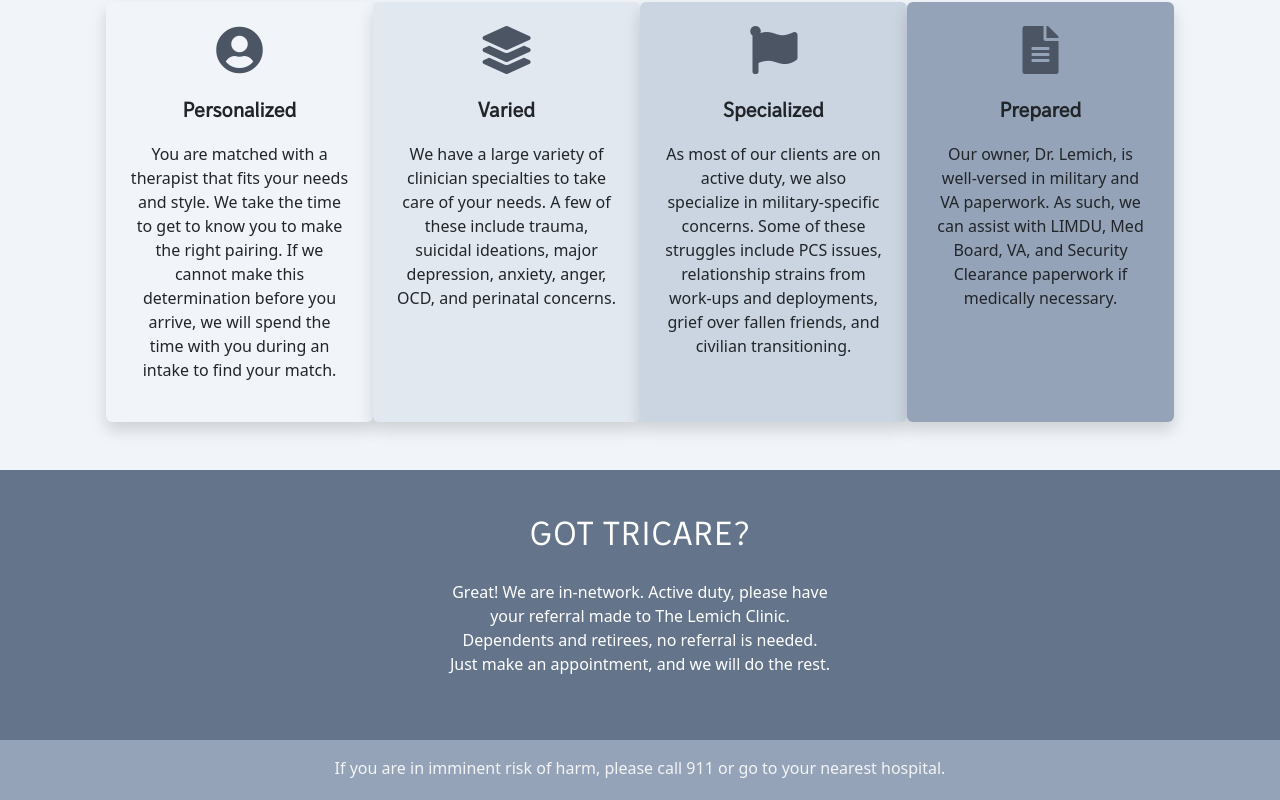
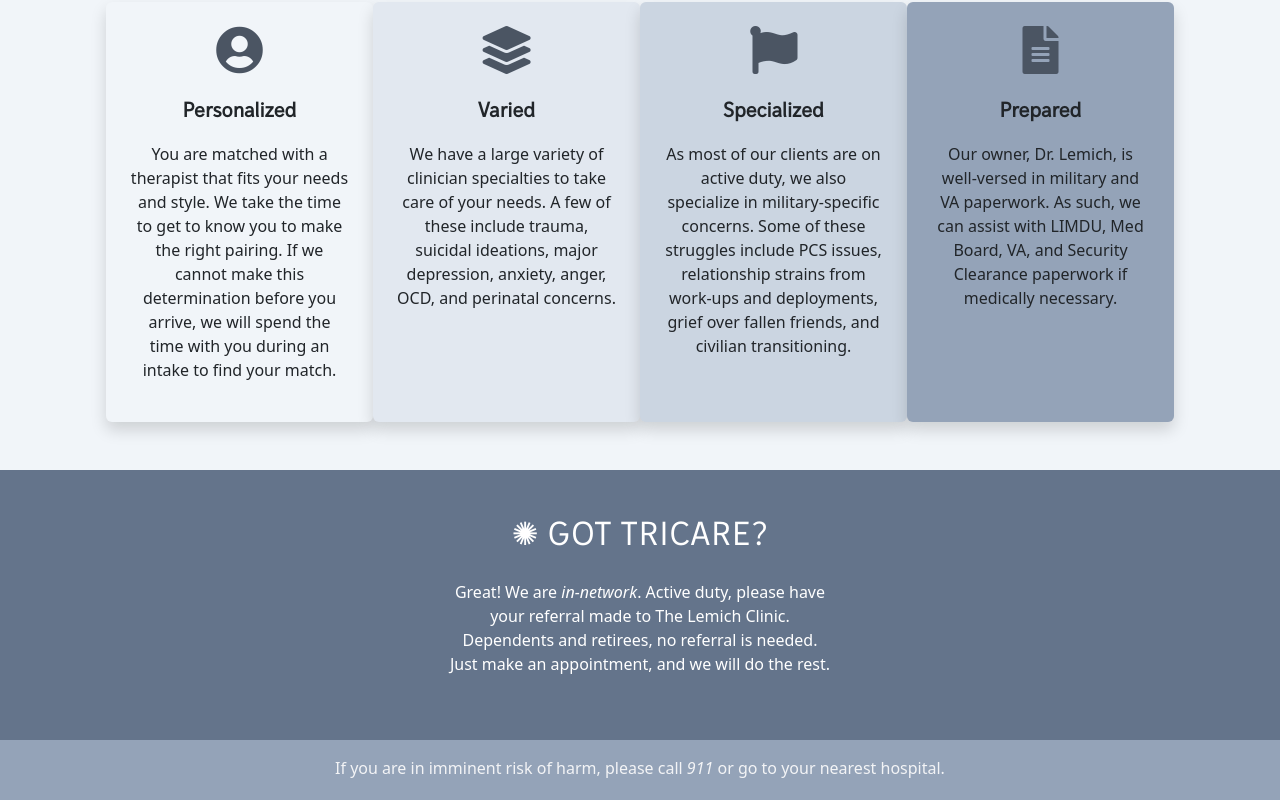
Before and after one commit to alexgoodestudio/lemichclinic_front-end, a React (Create React App) app: page / in a window 1280 px wide. Shown: the part 1190-1990 px from the top of the page. Built offline with nearby package versions, Linux system fonts and the light colour scheme; no server answers.

Commit message:
hover effects for navbar

```diff
--- a/src/Components/Tricare.js
+++ b/src/Components/Tricare.js
@@ -8,10 +8,10 @@ function Tricare() {
           <div className="col-lg-4"></div>
           <div className="col-lg-4 my-4">
           <h2 className="mb-4 ivy  tracking-wide">
-            GOT TRICARE?
+          ✺ GOT TRICARE?
           </h2>
           <p className="">
-          Great! We are in-network. Active duty, please have your referral made to The Lemich Clinic. Dependents and retirees, no referral is needed. Just make an appointment, and we will do the rest.
+          Great! We are <span className="italics">in-network</span>. Active duty, please have your referral made to The Lemich Clinic. Dependents and retirees, no referral is needed. Just make an appointment, and we will do the rest.
           </p>
           </div>
           <div className="col-lg-4"></div>
--- a/src/Footer.js
+++ b/src/Footer.js
@@ -3,7 +3,7 @@ import "./style.css"
 function Footer(){
     return(
         <div className="bg-slate-400 text-gray-100 px-5 pt-3 pb-1">
-            <p className=""><span className="">If you are in imminent risk of harm, please call 911 or go to your nearest hospital.</span></p>
+            <p className="">If you are in imminent risk of harm, please call <span className="italics">911</span> or go to your nearest hospital.</p>
         </div>
     )
 }
--- a/src/Navbar.js
+++ b/src/Navbar.js
@@ -10,37 +10,37 @@ function Navbar() {
     <nav className="navbar main">
       <div className="container  overflow-hidden">
         <Link className="logo-location navbar-brand  d-flex" to="/">
-          <span className="">The Lemich Clinic  </span>  <span className="thin  ms-2">|&nbsp; Norfolk, Virginia</span>
+          <span className="">The Lemich Clinic  </span>  <span className="thin  ms-2">|&nbsp; Norfolk, Virginia </span>
 
         </Link>
         <ul className="navbar-nav  ms-auto d-flex flex-row gap-4 ivy nav-link-styling">
   <li className="nav-item">
-    <Link className="nav-link" to="/">
+    <Link className="nav-link underline3" to="/">
      Home
     </Link>
   </li>
   <li className="nav-item">
-    <Link className="nav-link" to="/team">
+    <Link className="nav-link underline3" to="/team">
       Team
     </Link>
   </li>
   <li className="nav-item">
-    <Link className="nav-link" to="/services">
+    <Link className="nav-link underline3" to="/services">
       Services
     </Link>
   </li>
   <li className="nav-item">
-    <Link className="nav-link" to="/insurance">
+    <Link className="nav-link underline3" to="/insurance">
       Insurance
     </Link>
   </li>
   <li className="nav-item">
-    <Link className="nav-link" to="/contact">
+    <Link className="nav-link underline3" to="/contact">
       Contact
     </Link>
   </li>
   <li className="nav-item">
-    <Link className="nav-link" to="/owners">
+    <Link className="nav-link underline3" to="/owners">
       Owners
     </Link>
   </li>
--- a/src/style.css
+++ b/src/style.css
@@ -46,7 +46,9 @@
 .ivy {
   font-family: "MyCustomFont", sans-serif;
 }
-
+.large{
+  font-size: 15pt;
+}
 
 .branch{
     font-family: "Branch", sans-serif;
@@ -222,6 +224,12 @@ li {
   display: inline-block;
   border-bottom: 1px solid black;
   padding-bottom: 3px;
+}
+.underline3:hover {
+  display: inline-block;
+  border-bottom: 1px solid rgb(0, 0, 0);
+  padding-bottom: 3px;
+
 }
 
 .phone-link {
```
